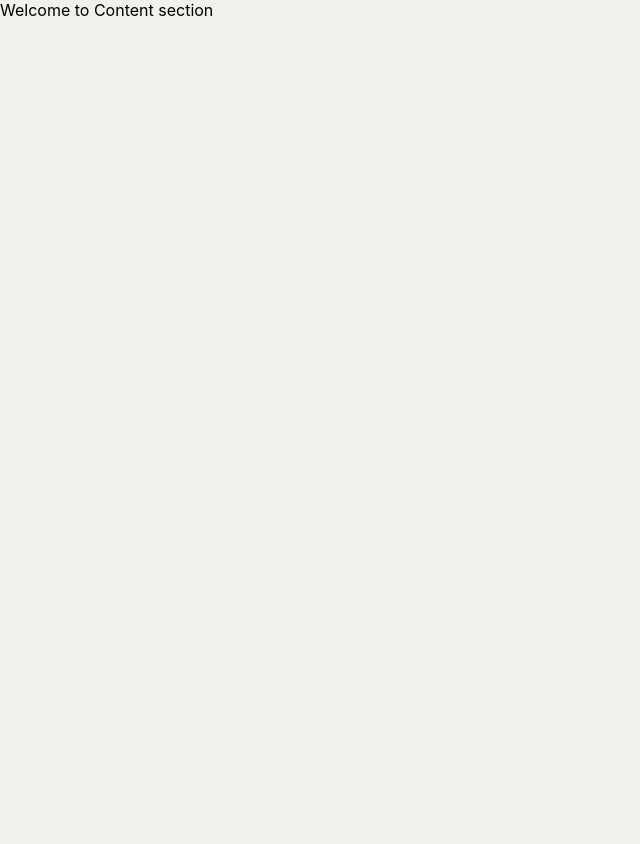
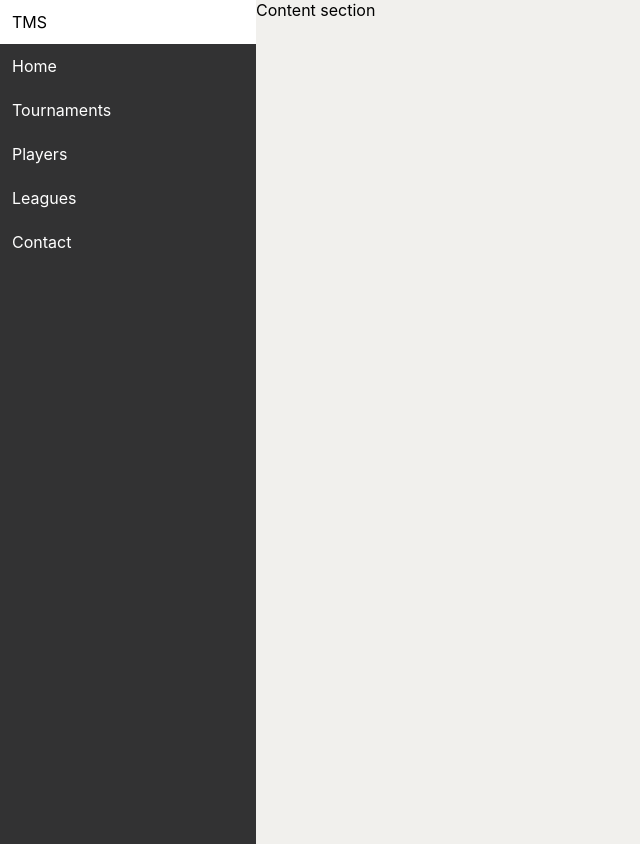
Before and after one commit to tms202301/tms-ui, a React (Create React App) app: page / in a window 1280 px wide. Shown: the whole page, without its empty margins (0-640 px from the left). Before the commit the page ends 800 px from the top, so only its background shows below. Built offline with nearby package versions, Linux system fonts and the light colour scheme; the HTML template or start-up script is replaced by a standard one.

Commit message:
Added files

```diff
--- a/package.json
+++ b/package.json
@@ -3,7 +3,6 @@
   "version": "0.1.0",
   "private": true,
   "dependencies": {
-    "@szhsin/react-menu": "^3.3.1",
     "@testing-library/jest-dom": "^5.16.5",
     "@testing-library/react": "^13.4.0",
     "@testing-library/user-event": "^13.5.0",
--- a/src/App.css
+++ b/src/App.css
@@ -34,7 +34,34 @@
 .contentcls {
   width: 80%;
 }
-
+.primary-menu {
+  background-color: #323233;
+  color: #fff;
+  font-size: 16px;
+  height: 100vh;
+  margin-block-start: 0em !important;
+  margin-block-end: 0em !important;
+  padding-inline-start: 0px !important;
+}
+.primary-menu li {
+  list-style-type: none;
+  position: relative;
+  cursor: pointer;
+  padding: 12px;
+}
+.primary-menu li:hover {
+  background-color: #5c5c5e;
+}
+.logoCls {
+  background-color: #fff;
+  list-style-type: none;
+  padding-inline-start: 0px !important;
+  margin-block-start: 0em !important;
+  margin-block-end: 0em !important;
+}
+.logoCls li {
+  padding: 12px;
+}
 @keyframes App-logo-spin {
   from {
     transform: rotate(0deg);
--- a/src/App.js
+++ b/src/App.js
@@ -6,12 +6,8 @@ import MainContent from './main/MainContent';
 function App() {
   return (
     <div className="App">
-      <div className='menucls'>
-        <LeftMenu />
-      </div>
-      <div className='contentcls'>
-        <MainContent />
-      </div>
+      <LeftMenu />
+      <MainContent />
     </div>
   );
 }
--- a/src/main/LeftMenu.js
+++ b/src/main/LeftMenu.js
@@ -9,8 +9,17 @@ class LeftMenu extends Component {
     }
     render(){
         return(
-            <div>
-
+            <div className="menucls">
+                <ul className="logoCls">
+                    <li>TMS</li>
+                </ul>
+                <ul className="primary-menu">
+                    <li>Home</li>
+                    <li>Tournaments</li>
+                    <li>Players</li>
+                    <li>Leagues</li>
+                    <li>Contact</li>
+                </ul>
             </div>
         )
     }
--- a/src/main/MainContent.js
+++ b/src/main/MainContent.js
@@ -9,8 +9,8 @@ class MainContent extends Component {
     }
     render() {
         return(
-            <div>
-                Welcome to Content section
+            <div className="contentcls">
+                Content section
             </div>
         )
     }
```
